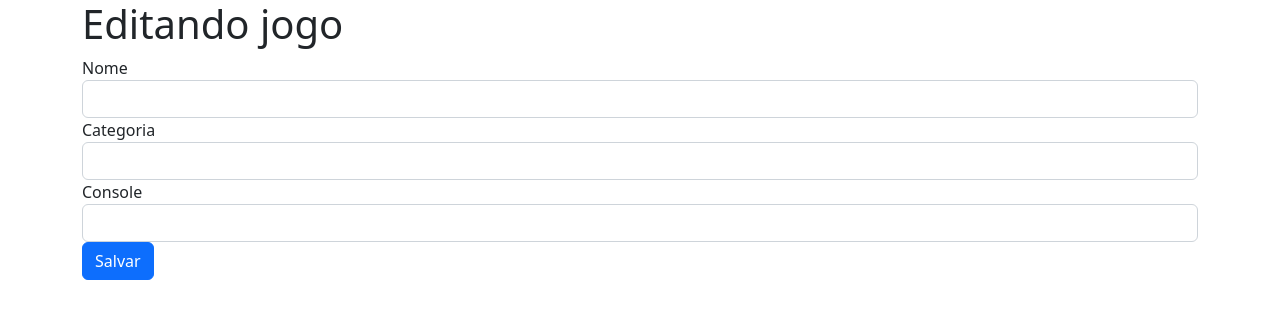
After one commit to Nicolas734/jogoteca_mysql, a Flask app: page /editar/1 in a window 1280 px wide. The commit adds this page. Shown: the top 319 px of the page. Run offline with Flask 2, Linux system fonts and the light colour scheme; the visitor is signed in with stand-in values (Sample User, id 1); data that the repository does not hold is empty; some libraries are stand-ins or nearby versions.

Commit message:
iniciado edicao de jogos

```diff
--- /dev/null
+++ b/templates/editar.html
@@ -0,0 +1,20 @@
+{% extends "template.html" %}
+{% block conteudo %}
+            <form method="post" action="{{ url_for('atualizar') }}">
+                <fieldset>
+                <div class="form-group">
+                    <label for="nome">Nome</label>
+                    <input type="text" id="nome" name="nome" class="form-control" value="{{ jogo.nome }}">
+                </div>
+                <div class="form-group">
+                    <label for="categoria">Categoria</label>
+                    <input type="text" id="categoria" name="categoria" class="form-control" value="{{ jogo.categoria }}">
+                </div>
+                <div class="form-group">
+                    <label for="console">Console</label>
+                    <input type="text" id="console" name="console" class="form-control" value="{{ jogo.console }}">
+                </div>
+                <button type="submit" class="btn btn-primary btn-salvar">Salvar</button>
+                </fieldset>
+            </form>
+{% endblock %}
--- a/templates/lista.html
+++ b/templates/lista.html
@@ -6,6 +6,7 @@
                         <th>Nome</th>
                         <th>Categoria</th>
                         <th>Console</th>
+                        <th></th>
                     </tr>
 
                 </thead>
@@ -15,6 +16,7 @@
                         <td>{{jogo.nome}}</td>
                         <td>{{jogo.categoria}}</td>
                         <td>{{jogo.console}}</td>
+                        <td><a href="{{ url_for('editar', id=jogo.id) }}">Editar</a></td>
                     </tr>
                     {% endfor %}
                 </tbody>
--- a/views.py
+++ b/views.py
@@ -36,6 +36,23 @@ def criar():
     return redirect(url_for('index'))
 
 
+# UPDATE
+
+@app.route('/editar/<int:id>')
+def editar(id):
+    if 'usuario_logado' not in  session or session['usuario_logado'] == None:
+        flash('Acesso não permitido...')
+        return redirect(url_for('login',proxima=url_for('editar')))
+    else:
+        jogo = Jogos.query.filter_by(id=id).first()
+        return render_template("editar.html", titulo="Editando jogo", titulo_pagina="Edição de jogos", jogo=jogo)
+
+
+@app.route('/atualizar', methods=['POST'])
+def atualizar():
+    pass
+
+
 @app.route('/login')
 def login():
     proxima = request.args.get('proxima')
```
